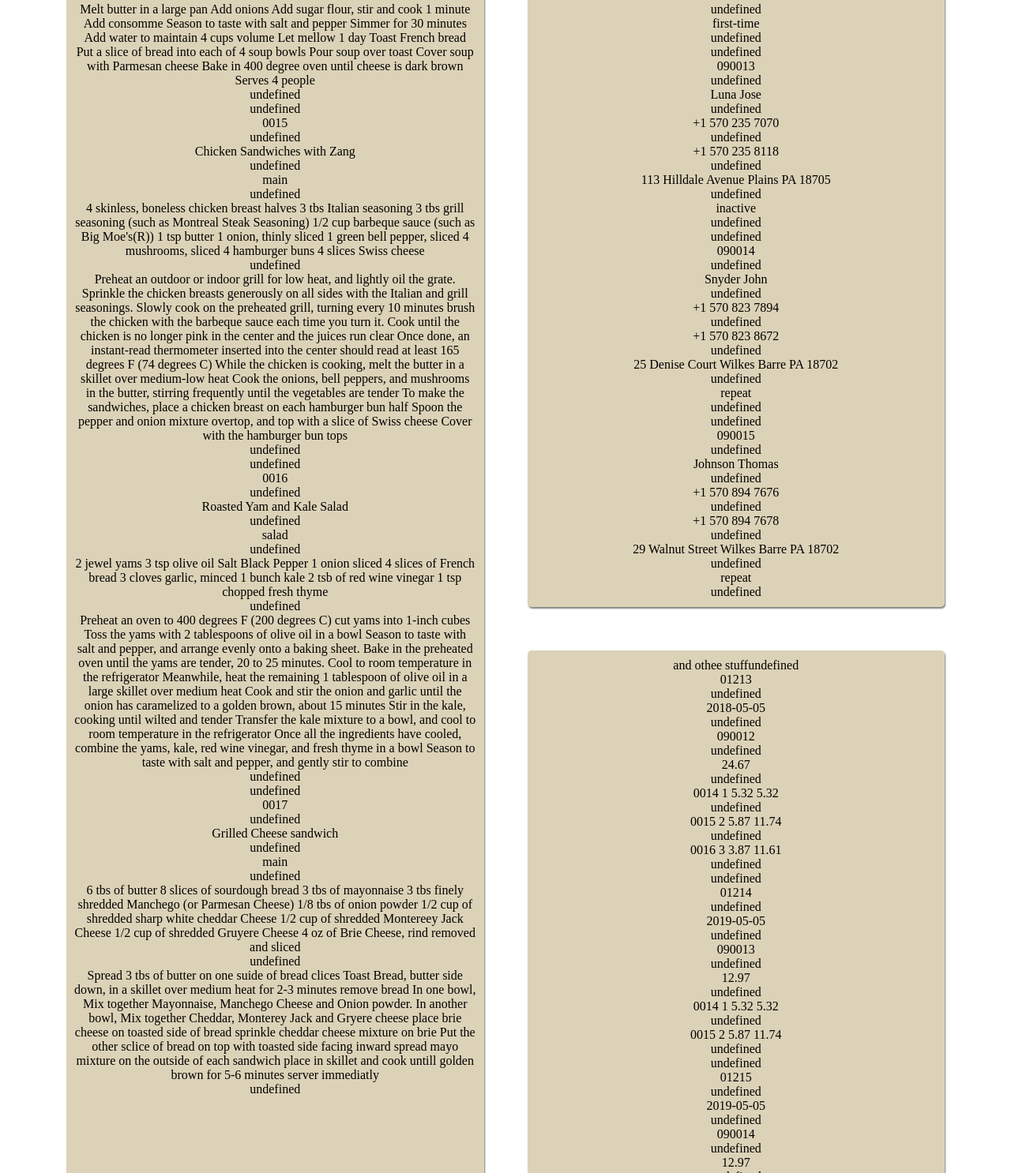
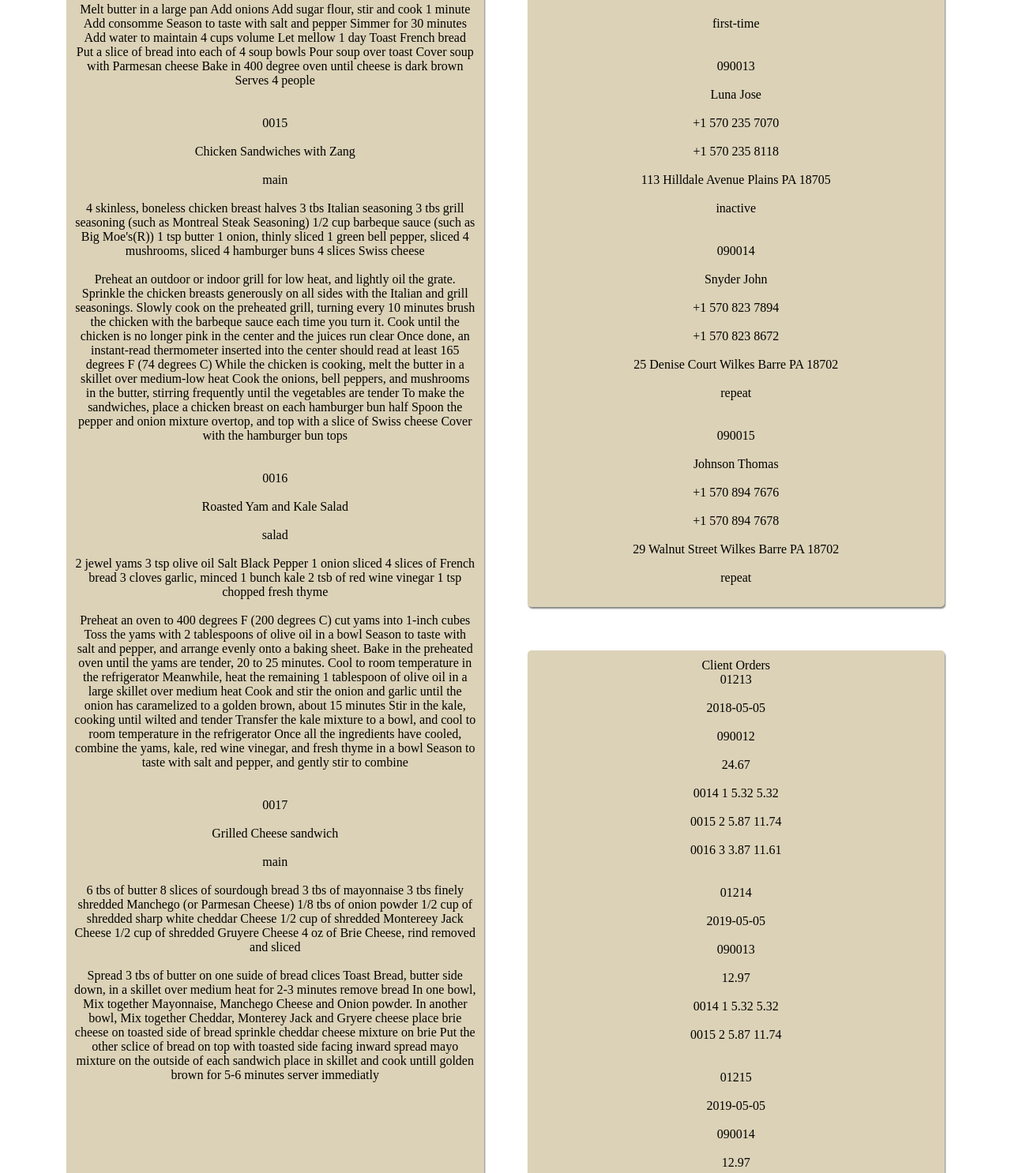
Before and after one commit to lunajos/restaurant, a website: page src/index.html in a window 1280 px wide. Shown: the part 354-1840 px from the top of the page at 79% size. Drawn offline with nearby package versions, Linux system fonts and the light colour scheme; files that its build step writes are made by us from their sources.

Commit message:
Make HTML Prettier

```diff
--- a/src/index.html
+++ b/src/index.html
@@ -22,8 +22,8 @@
 		<h1>Food Reciepes</h1>
 	<div id="main-content" class="grid">
 		<div class="span-col- span-row-3 recipe">recipe</div>
-		<div class="span-col- span-row- client">some stuff</div>
-		<div class="span-col- span-row-4 clientOrder">and othee stuff</div>
+		<div class="span-col- span-row- client">Client</div>
+		<div class="span-col- span-row-4 clientOrder">Client Orders</div>
 	</div>
 
 	<div id="footer"> <p>this is some footer content</p> </div>
--- a/src/js/index.js
+++ b/src/js/index.js
@@ -66,7 +66,8 @@ function showXML(xml, root){
 		for (i = 0; i < content.length; i++) {
 			for (x = 0; x < content[i].childNodes.length; x++) {
 				 if (content[i].childNodes[x].textContent.length) { // xml content to DOM
-						box[0].innerHTML += content[i].childNodes[x].innerHTML + '<br/>';
+						box[0].innerHTML += content[i].childNodes[x].textContent+ '<br/>';
+						console.log(box[0].innerhtml);
 				 }
 			}
 		} // end
```
